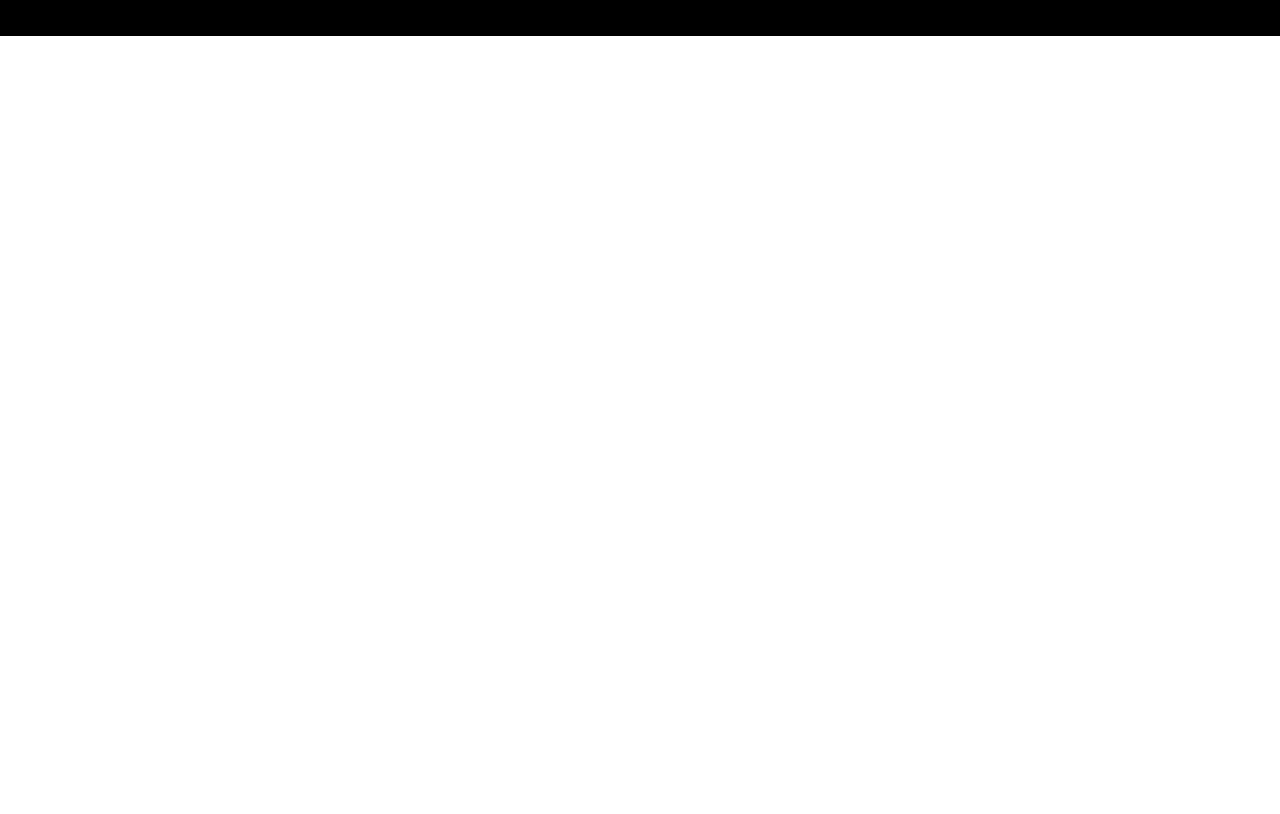
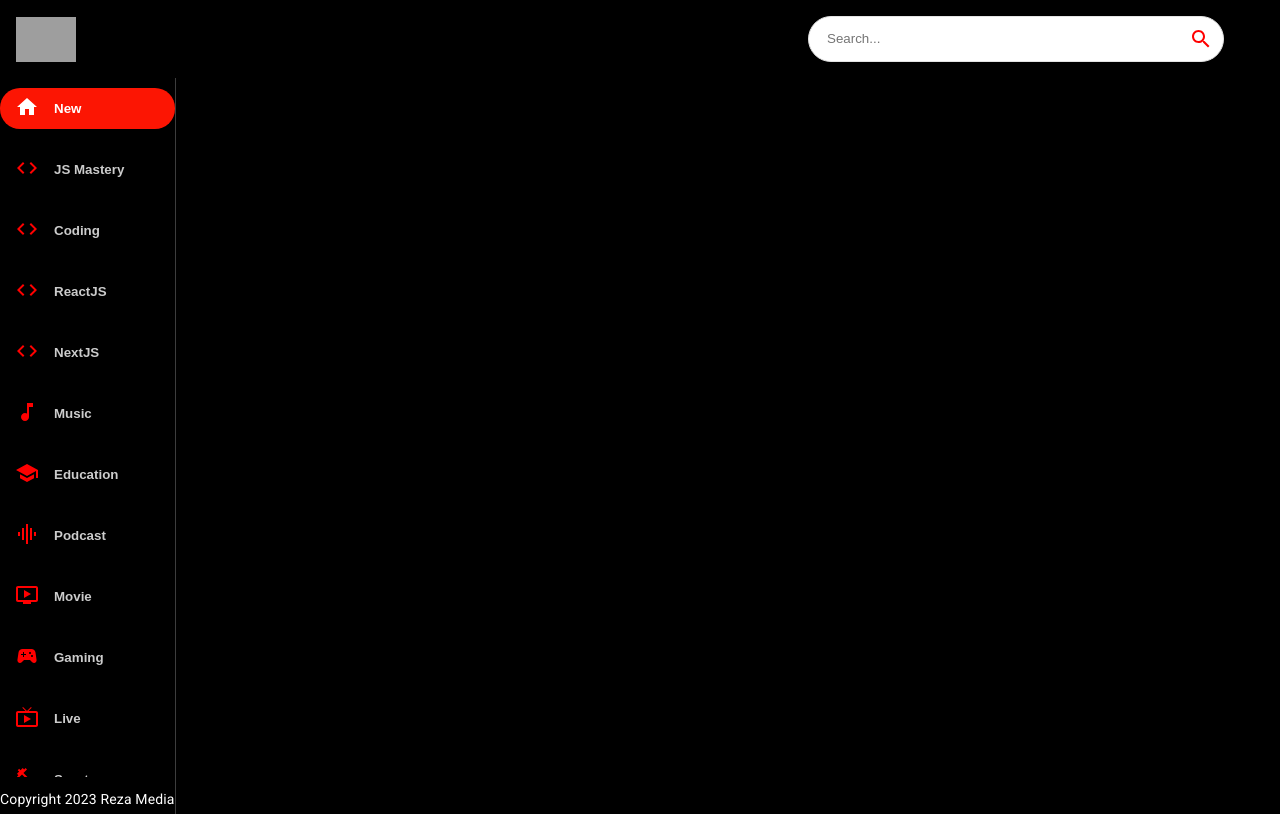
Before and after one commit to fahrezaraharjo/youtube_clone, a React (Create React App) app: page / in a window 1280 px wide. Built offline with nearby package versions, Linux system fonts and the light colour scheme; grey boxes are pictures that could not be loaded.

Commit message:
done navbar sidebar searchbar feed

```diff
--- a/src/components/Feed.jsx
+++ b/src/components/Feed.jsx
@@ -1,8 +1,18 @@
-import React from 'react'
+import { useState, useEffect } from 'react';
+import { Box, Stack, Typography } from '@mui/material';
+import Sidebar from './Sidebar';
 
 const Feed = () => {
   return (
-    <div>Feed</div>
+    <Stack sx={{ flexDirection: { sx: "column", md: "row" } }}>
+      <Box sx={{ height: { sx: 'auto', md: "92vh" }, borderRight: "1px solid #3d3d3d", px: { sx: 0, md: "2" } }}>
+        <Sidebar />
+
+        <Typography className="copyright" variant="body2" sx={{ mt: 1.5, color: "#fff"}}>
+          Copyright 2023 Reza Media
+        </Typography>
+      </Box>
+    </Stack>
   )
 }
 
--- a/src/components/Navbar.jsx
+++ b/src/components/Navbar.jsx
@@ -1,9 +1,18 @@
-import React from 'react'
+import { Stack } from "@mui/system";
+import { Link } from "react-router-dom";
 
-const Navbar = () => {
-  return (
-    <div>Navbar</div>
-  )
-}
+import { logo } from '../utils/constants';
+import SearchBar from "./SearchBar";
+
+
+const Navbar = () => (
+  <Stack direction="row" alignItems="center" p={2} sx={{ position: 'sticky', background: '#000', top: 0, justifyContent: "space-between" }}>
+    <Link to="/" style={{ display: 'flex', alignItems: 'center' }} >
+      <img src={logo} alt="logo" height={45} />
+    </Link>
+    <SearchBar />
+  </Stack>
+)
+
 
 export default Navbar
--- /dev/null
+++ b/src/components/SearchBar.jsx
@@ -0,0 +1,33 @@
+import { useState } from "react";
+import { useNavigate } from "react-router-dom";
+import { Paper, IconButton } from "@mui/material";
+import { Search } from "@mui/icons-material";
+
+const SearchBar = () => {
+    return (
+        <Paper
+            component="form"
+            onSubmit={() => { }}
+            sx={{
+                borderRadius: 20,
+                border: '1px solid #e3e3e3',
+                pl: 2,
+                boxShadow: 'none',
+                mr: { sm: 5 }
+            }}
+        >
+            <input
+            type="text"
+            className="search-bar"
+            placeholder="Search..."
+            value=""
+            onChange={() => {}}
+            />
+            <IconButton type="submit" sx={{ p: '10px', color: 'red'}}>
+                <Search />
+            </IconButton>
+        </Paper>
+    )
+}
+
+export default SearchBar
--- /dev/null
+++ b/src/components/Sidebar.jsx
@@ -0,0 +1,28 @@
+import { Stack } from "@mui/material";
+
+import { categories } from "../utils/constants";
+
+const selectedCategory = "New"
+
+const Sidebar = () => (
+    <Stack direction="row" sx={{ overflowY: "auto",
+    height: {sx: "auto", md: "95%"},
+    flexDirection: { md: "column"},
+    }}>
+        {categories.map((category) => (
+            <button
+            className="category-btn"
+            style={{
+                background: category.name === selectedCategory && '#FC1503', color: "white"
+            }}
+            key={category.name}
+            >
+                <span style={{ color: category.name === selectedCategory ? 'white' : 'red', marginRight: "15px"}} >{category.icon}</span>
+                <span style={{ opacity: category.name === selectedCategory ? '1' : '0.8'}} >{category.name}</span>
+            </button>
+        ))}
+    </Stack>
+)
+
+
+export default Sidebar
--- a/src/components/index.js
+++ b/src/components/index.js
@@ -3,3 +3,5 @@
 export { default as ChannelDetail} from './ChannelDetail';
 export { default as SearchFeed} from './SearchFeed';
 export { default as VideoDetail} from './VideoDetail';
+export { default as SearchBar} from './SearchBar';
+export { default as Sidebar} from './Sidebar';
--- /dev/null
+++ b/src/utils/constants.js
@@ -0,0 +1,42 @@
+import MusicNoteIcon from '@mui/icons-material/MusicNote';
+import HomeIcon from '@mui/icons-material/Home';
+import CodeIcon from '@mui/icons-material/Code';
+import OndemandVideoIcon from '@mui/icons-material/OndemandVideo';
+import SportsEsportsIcon from '@mui/icons-material/SportsEsports';
+import LiveTvIcon from '@mui/icons-material/LiveTv';
+import SchoolIcon from '@mui/icons-material/School';
+import FaceRetouchingNaturalIcon from '@mui/icons-material/FaceRetouchingNatural';
+import CheckroomIcon from '@mui/icons-material/Checkroom';
+import GraphicEqIcon from '@mui/icons-material/GraphicEq';
+import TheaterComedyIcon from '@mui/icons-material/TheaterComedy';
+import FitnessCenterIcon from '@mui/icons-material/FitnessCenter';
+import DeveloperModeIcon from '@mui/icons-material/DeveloperMode';
+
+export const logo = 'https://i.ibb.co/s9Qys2j/logo.png';
+
+export const categories = [
+  { name: 'New', icon: <HomeIcon />, },
+  { name: 'JS Mastery', icon: <CodeIcon />, },
+  { name: 'Coding', icon: <CodeIcon />, },
+  { name: 'ReactJS', icon: <CodeIcon />, },
+  { name: 'NextJS', icon: <CodeIcon />, },
+  { name: 'Music', icon: <MusicNoteIcon /> },
+  { name: 'Education', icon: <SchoolIcon />, },
+  { name: 'Podcast', icon: <GraphicEqIcon />, },
+  { name: 'Movie', icon: <OndemandVideoIcon />, },
+  { name: 'Gaming', icon: <SportsEsportsIcon />, },
+  { name: 'Live', icon: <LiveTvIcon />, },
+  { name: 'Sport', icon: <FitnessCenterIcon />, },
+  { name: 'Fashion', icon: <CheckroomIcon />, },
+  { name: 'Beauty', icon: <FaceRetouchingNaturalIcon />, },
+  { name: 'Comedy', icon: <TheaterComedyIcon />, },
+  { name: 'Gym', icon: <FitnessCenterIcon />, },
+  { name: 'Crypto', icon: <DeveloperModeIcon />, },
+];
+
+export const demoThumbnailUrl = 'https://i.ibb.co/G2L2Gwp/API-Course.png';
+export const demoChannelUrl = '/channel/UCmXmlB4-HJytD7wek0Uo97A';
+export const demoVideoUrl = '/video/GDa8kZLNhJ4';
+export const demoChannelTitle = 'JavaScript Mastery';
+export const demoVideoTitle = 'Build and Deploy 5 JavaScript & React API Projects in 10 Hours - Full Course | RapidAPI';
+export const demoProfilePicture = 'http://dergipark.org.tr/assets/app/images/buddy_sample.png'
```
